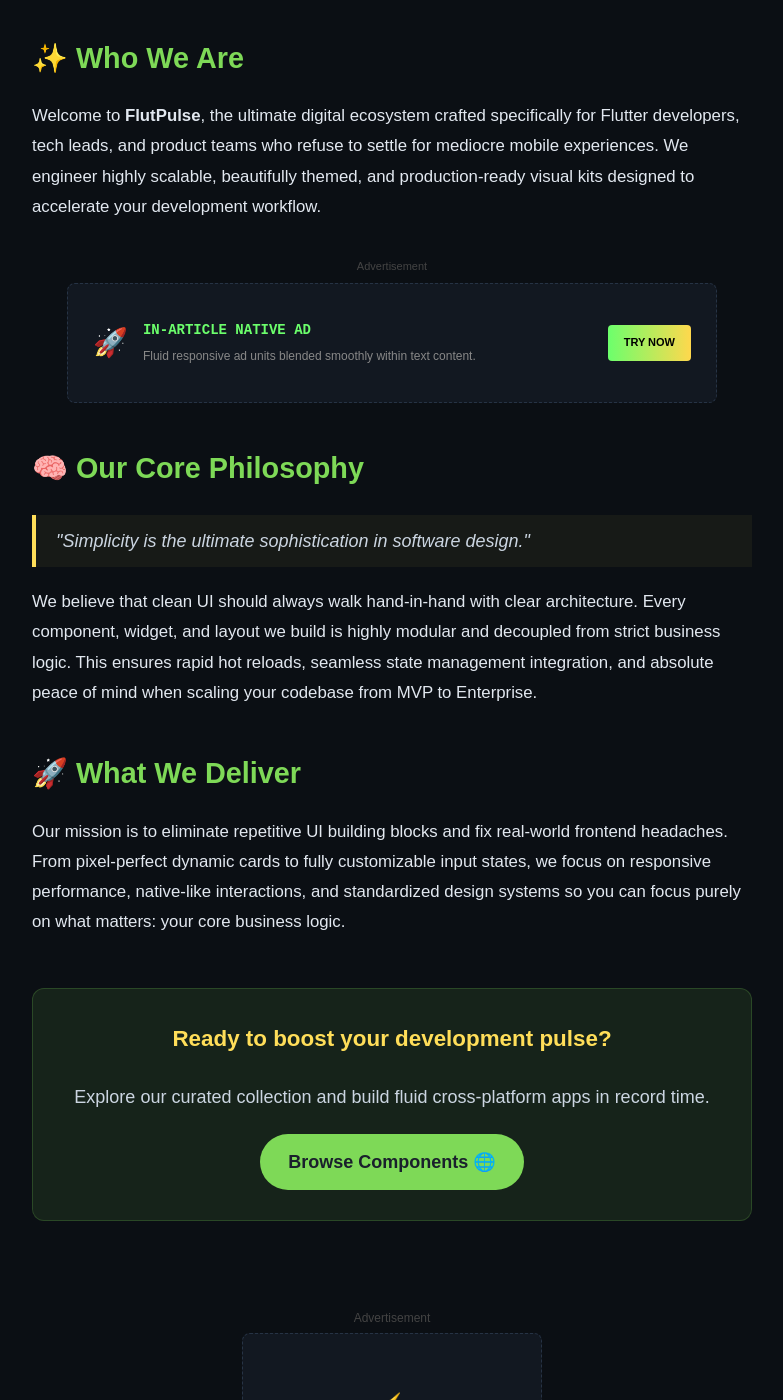
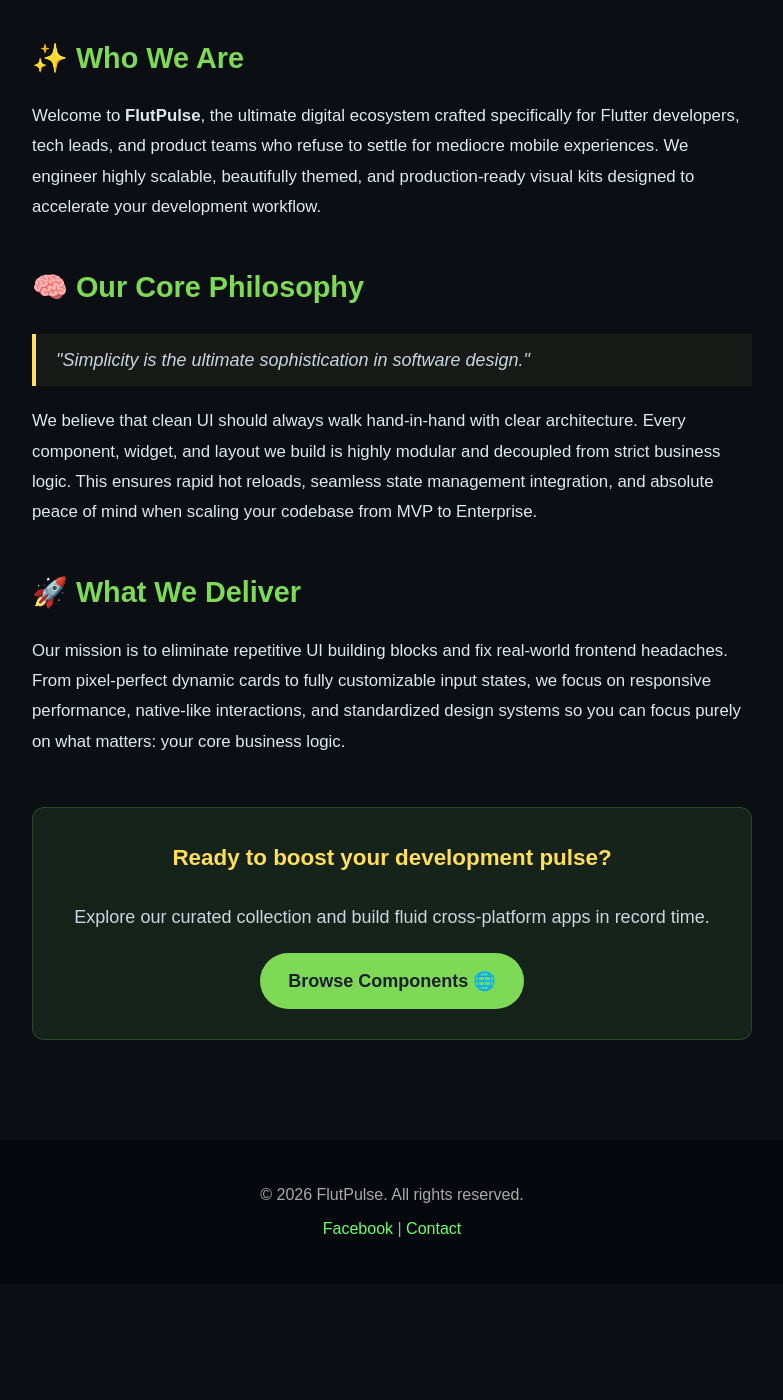
Before and after one commit to ahmloutfy/flutpulse, a Jekyll site: the page built from about.md, in a window 1280 px wide and 1400 px high, scrolled down 563 px. Shown: the whole window, without its empty margins (248-1031 px from the left). Built offline with Jekyll 4.4.1, drawn with Linux system fonts in a browser that asks for light colours; after the commit the page ends 1847 px from its top, so only the background shows below that; some of the changed text lies outside the part shown.

Commit message:
Refactor styles and update HTML structure

```diff
--- a/_layouts/default.html
+++ b/_layouts/default.html
@@ -63,7 +63,6 @@
 
     .container { padding: 30px; }
 
-    /* 🎯 THE EXACT CARD ALIGNMENT FIX */
     .grid {
       display: grid;
       grid-template-columns: repeat(auto-fill, minmax(280px, 1fr));
@@ -82,25 +81,21 @@
     .card:hover { transform: translateY(-6px); }
     .card-img { width: 100%; height: 180px; object-fit: cover; display: block; }
 
-    /* Pushes the paragraph element to grow and absorb vertical white space variances */
     .card h3 { margin: 15px 15px 5px 15px; }
     .card p {
       margin: 0 15px 15px 15px;
-      flex-grow: 1; /* Makes the paragraph fill the empty dynamic space seamlessly */
+      flex-grow: 1;
     }
 
-    /* Sets up precise layout alignment anchoring the button at the baseline */
     .card .btn {
-      margin: auto 15px 15px 15px; /* Top auto margin ensures it stays locked at the bottom */
+      margin: auto 15px 15px 15px;
     }
 
     .btn { padding: 10px 20px; margin-top: 10px; display: inline-block; border-radius: 6px; text-decoration: none; }
     .btn-primary { background: linear-gradient(90deg, #6cff6c, #ffd84d); color: #000; }
     .btn-secondary { border: 1px solid #6cff6c; color: #6cff6c; }
 
-    /* ==================================================== */
-    /* 2. Category Buttons Central Styles                    */
-    /* ==================================================== */
+    /* Category Buttons */
     .categories-container, [class*="categories"] {
       display: flex !important;
       justify-content: center;
@@ -215,10 +205,11 @@
     <a href="#">Articles</a>
     <a href="#">Categories</a>
     <a href="{{ site.baseurl }}/about/">About</a>
-    <a href="{{ site.baseurl }}/privacy_policy/">Privacy Policy</a>
+    <a href="{{ site.baseurl }}/privacy-policy/">Privacy Policy</a>
     <a href="#">Contact</a>
   </div>
 </nav>
+
 {% if page.title == "Home" %}
 
   {{ content }}
@@ -238,7 +229,8 @@
       {% for para in paragraphs %}
         {{ para }}</p>
 
-        {% if forloop.index == 2 %}
+        <!-- In-article Ad - Hidden if no_ads: true -->
+        {% if forloop.index == 2 and page.no_ads != true %}
           <div style="text-align: center; margin: 35px auto; max-width: 100%;">
             <span style="color: #444; font-size: 11px; display: block; margin-bottom: 6px;">Advertisement</span>
             <div style="width: 100%; max-width: 650px; min-height: 120px; margin: 0 auto; position: relative; background: #121821; border-radius: 8px; border: 1px dashed #263345; display: flex; align-items: center; justify-content: space-between; box-sizing: border-box; padding: 15px 25px; overflow: hidden;">
@@ -268,7 +260,8 @@
 
 {% endif %}
 
-{% if page.layout == "default" and page.title != "Home" %}
+<!-- Bottom Ad - Hidden on Home + pages with no_ads: true -->
+{% if page.layout == "default" and page.title != "Home" and page.no_ads != true %}
 <div style="text-align: center; margin: 45px auto; max-width: 800px;">
   <span style="color: #444; font-size: 12px; display: block; margin-bottom: 8px;">Advertisement</span>
   <div style="width: 300px; height: 250px; margin: 0 auto; position: relative; background: #121821; border-radius: 8px; border: 1px dashed #263345; display: flex; flex-direction: column; align-items: center; justify-content: center; box-sizing: border-box; padding: 20px; overflow: hidden;">
@@ -287,7 +280,6 @@
 {% endif %}
 
 <script>
-     // Smooth engine trigger for all injected units
      (window.adsbygoogle = window.adsbygoogle || []).push({});
 </script>
 
```
Also changed, not shown: other parts of _layouts/default.html (+2 -7 lines). Lines whose indentation alone changed are shown as unchanged.
